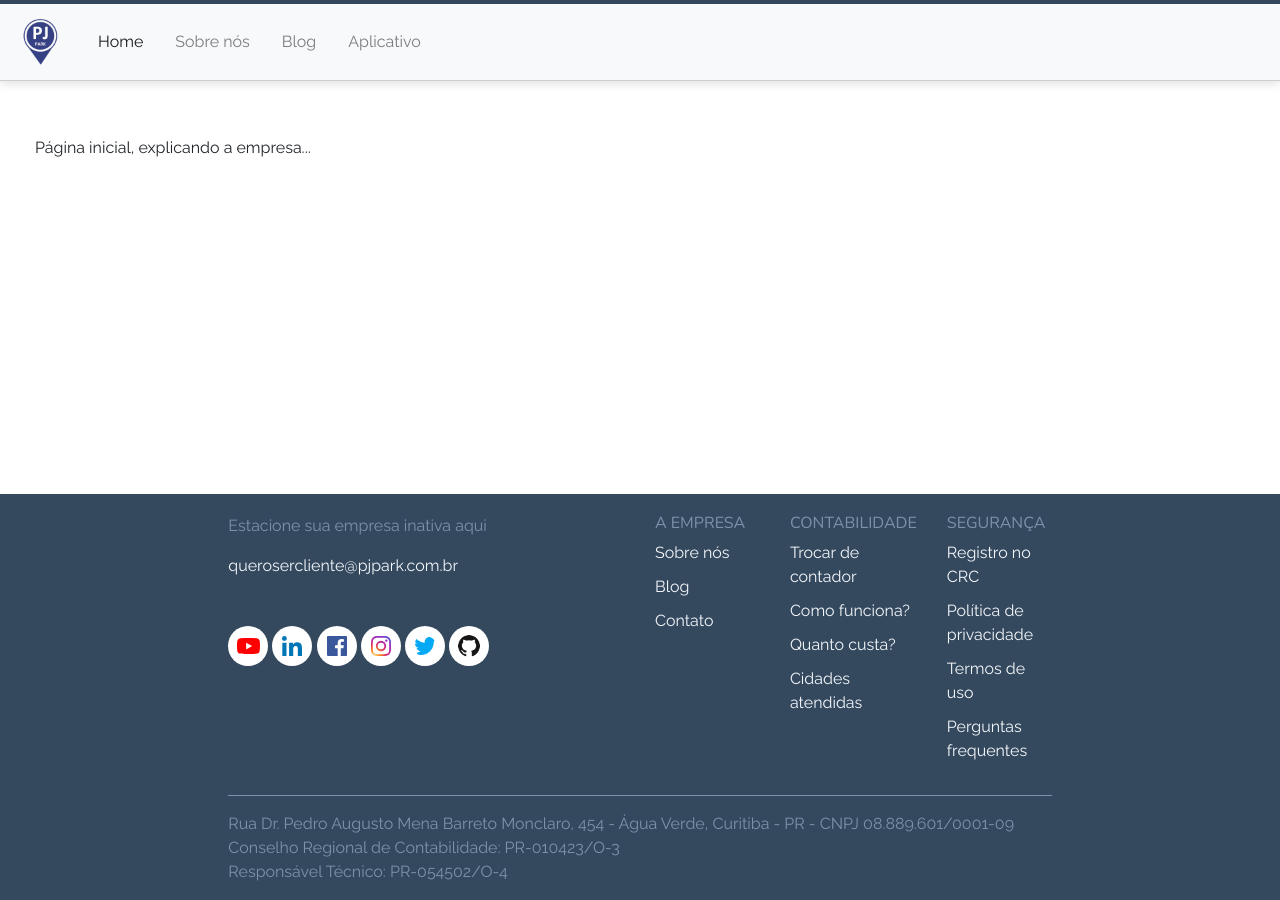
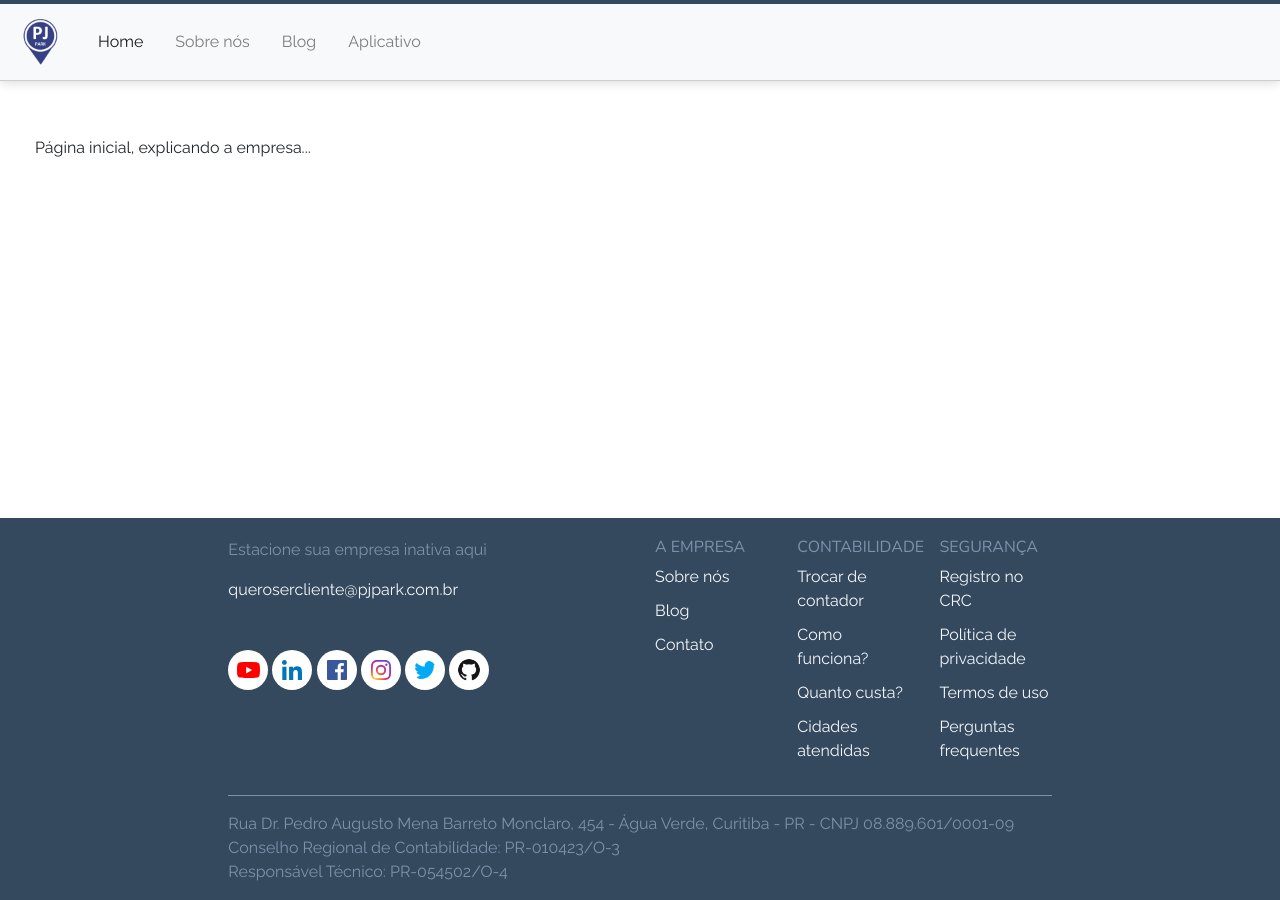
Before and after one commit to dakoctba/pjpark.github.io, a Jekyll site: the page built from index.html, in a window 1280 px wide. Built offline with Jekyll 4.4.1, drawn with Linux system fonts in a browser that asks for light colours.

Commit message:
Footer layout

```diff
--- a/_includes/footer.html
+++ b/_includes/footer.html
@@ -26,7 +26,7 @@
           </div>
           <div class="col">
             <div class="row">
-              <div class="col">
+              <div class="col-sm-12 col-md-4">
                 <h5>A EMPRESA</h5>
 
                 <ul class="list-unstyled">
@@ -35,7 +35,7 @@
                   <li><a href="#">Contato</a></li>
                 </ul>
               </div>
-              <div class="col">
+              <div class="col-sm-12 col-md-4">
                 <h5>CONTABILIDADE</h5>
 
                 <ul class="list-unstyled">
@@ -45,7 +45,7 @@
                   <li><a href="#">Cidades atendidas</a></li>
                 </ul>
               </div>
-              <div class="col">
+              <div class="col-sm-12 col-md-4">
                 <h5>SEGURANÇA</h5>
 
                 <ul class="list-unstyled">
```
